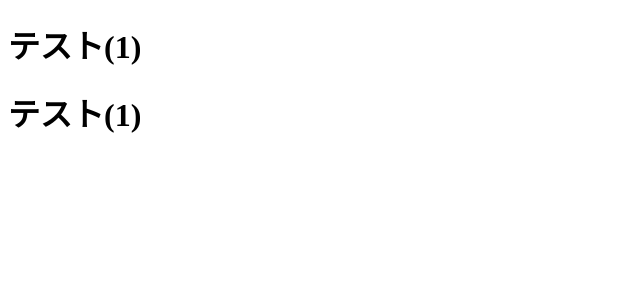
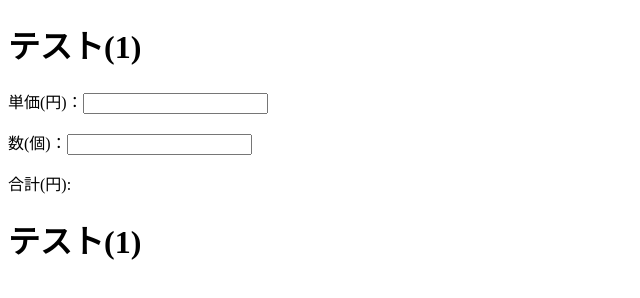
Before and after one commit to onisi/onisi.github.io, a plain HTML site: page form-test.html in a window 1280 px wide. Shown: the whole page, without its empty margins (0-640 px from the left). Drawn offline with Linux system fonts and the light colour scheme.

Commit message:
Add form for price and quantity input

```diff
--- a/form-test.html
+++ b/form-test.html
@@ -6,6 +6,11 @@
 </head>
 <body>
   <h1>テスト(1)</h1>
+    <form oninput="total.value = Number(price.value) * Number(num.value)">
+    <p><label>単価(円)：<input name="price" type="number" step="any"></label></p>
+    <p><label>数(個)：<input name="num" type="number" step="any"></label></p>
+    <p><label>合計(円):<output name="total" for="price num"></output></label></p>
+</form>
   <h1>テスト(1)</h1>
 </body>
 </html>
```
